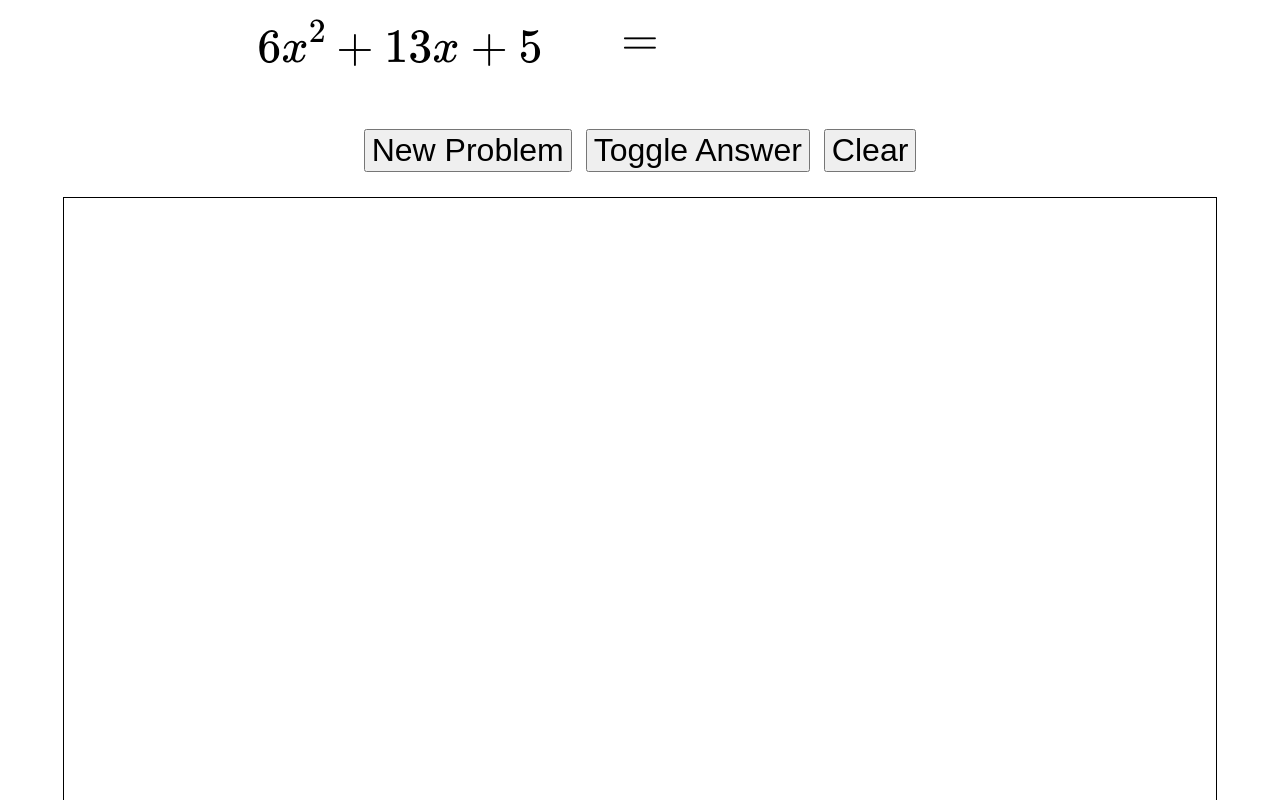
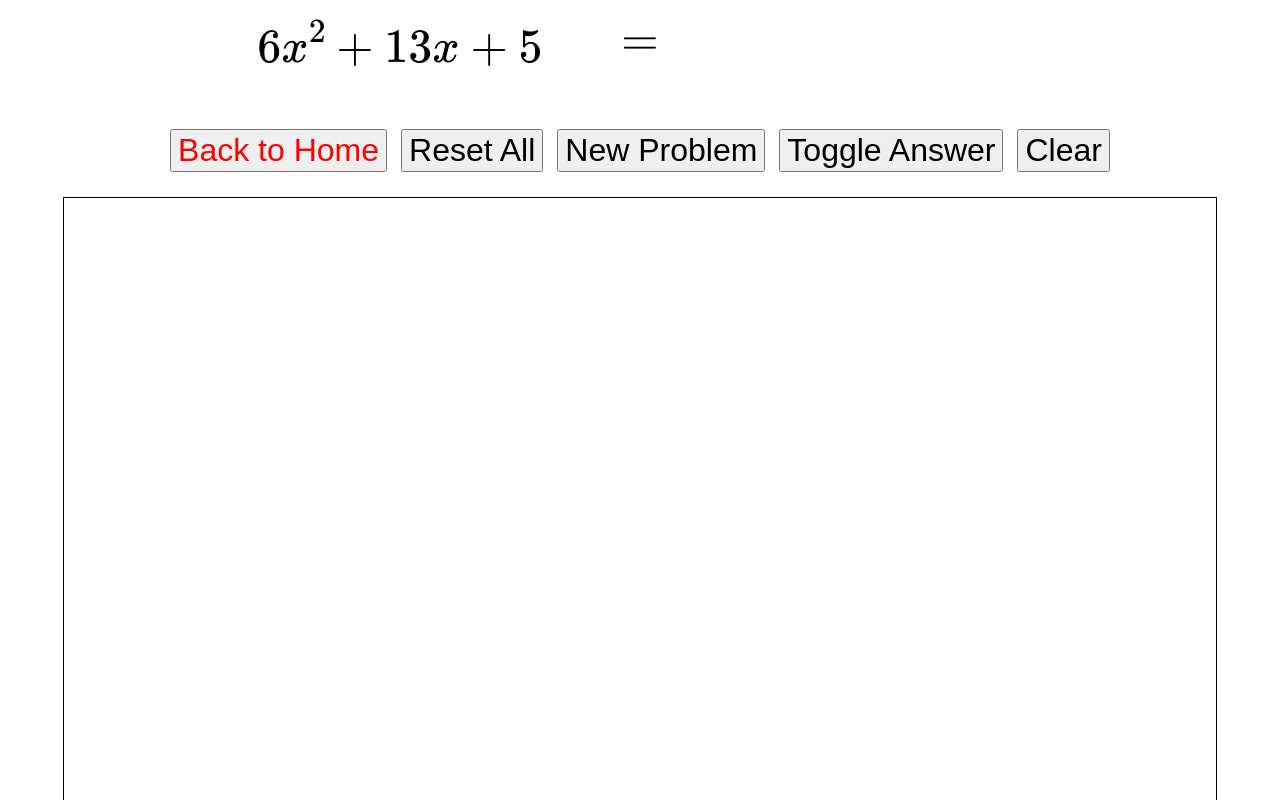
Before and after one commit to scorpion140309/Factorization-Training, a plain HTML site: page index.html in a window 1280 px wide. Drawn offline with nearby package versions, Linux system fonts and the light colour scheme.

Commit message:
Reset All & Back have been implemented.

```diff
--- a/index.html
+++ b/index.html
@@ -15,6 +15,8 @@
 		<div id="answer">\[ 	\] </div>
 	</div>
 	<div id="button-container">
+		<button id="back-to-parent-site-button" onclick="location.href='../Math/'">Back to Home</button>
+		<button id="reset-all-button" onclick="resetAllFomula();clearCanvas()">Reset All</button>
 		<button id="new-problem-button" onclick="generateProblemAndAnswer()">New Problem</button>
 		<button id="toggle-button" onclick="toggleAnswer()">Toggle Answer</button>
 		<button id="clear-button">Clear</button>
--- a/myCanvas.js
+++ b/myCanvas.js
@@ -1,6 +1,10 @@
+//
+const canvas = document.getElementById("canvas");
+const context = canvas.getContext("2d");
+
 document.addEventListener("DOMContentLoaded", function () {
-    const canvas = document.getElementById("canvas");
-    const context = canvas.getContext("2d");
+    //const canvas = document.getElementById("canvas");
+    //const context = canvas.getContext("2d");
 
     function resizeCanvas() {
         canvas.width = window.innerWidth * 0.9; // ウィンドウの幅の90%
@@ -64,3 +68,8 @@ document.addEventListener("DOMContentLoaded", function () {
     // ウィンドウサイズが変更されたときにキャンバスのサイズを更新する
     window.addEventListener("resize", resizeCanvas);
 });
+
+// Function to clear the canvas
+function clearCanvas() {
+	context.clearRect(0, 0, canvas.width, canvas.height);
+}
--- a/myFactorization.js
+++ b/myFactorization.js
@@ -125,5 +125,11 @@ function generateProblemAndAnswer() {
     displayProblemAndAnswer();
 }
 
+// Function to generate a new problem and its answer and hide the answer
+function resetAllFomula() {
+    isAnswerShown = false;
+    displayProblemAndAnswer();
+}
+
 // Display the initial problem and answer
 generateProblemAndAnswer();
--- a/styles.css
+++ b/styles.css
@@ -19,6 +19,18 @@ body, html {
 canvas {
     border: 1px solid #000;
     margin-top: 20px;
+}
+
+#back-to-parent-site-button {
+    margin-top: 10px;
+    margin-right: 10px;
+	font-size: 32px;
+	color: #ff0000
+}
+
+#reset-all-button {
+    margin-top: 10px;
+	font-size: 32px;
 }
 
 #new-problem-button {
```
